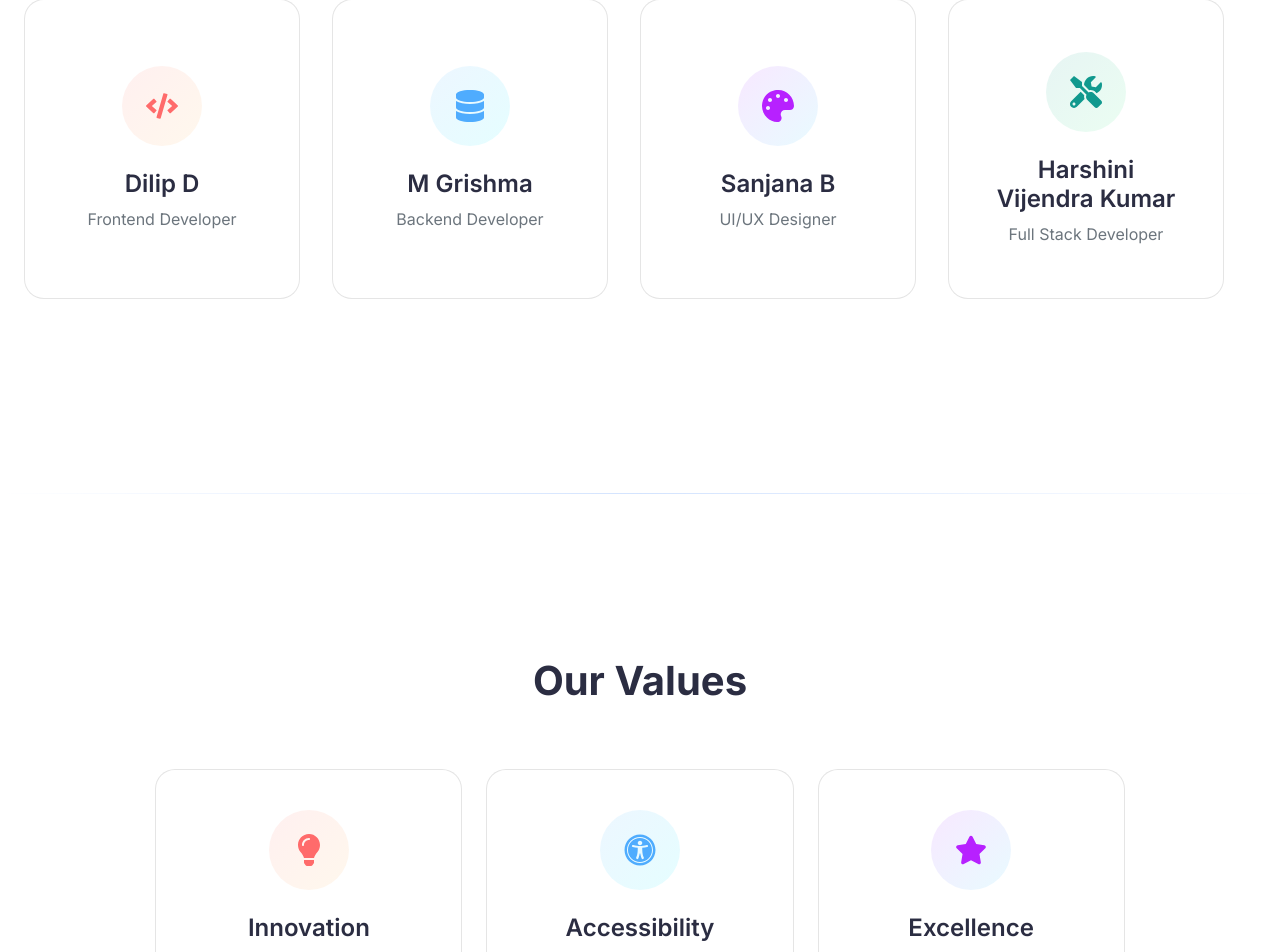
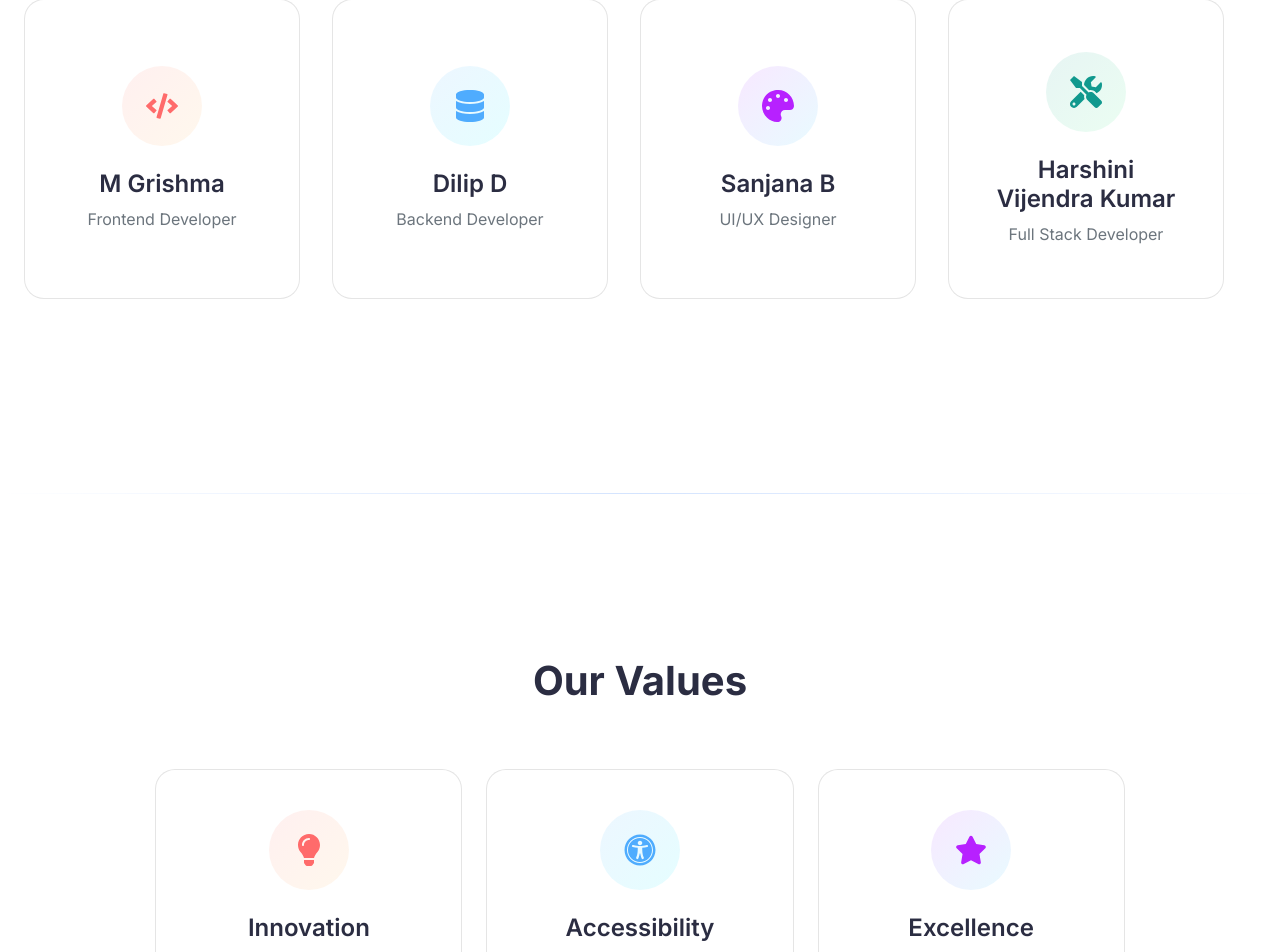
Before and after one commit to chinni-03/course-management-system, a React (Vite) app in the folder frontend/: page /about in a window 1280 px wide. Shown: the part 1268-2220 px from the top of the page. Built offline with nearby package versions, Linux system fonts and the light colour scheme.

Commit message:
favicon and about page minor changes

```diff
--- a/frontend/index.html
+++ b/frontend/index.html
@@ -2,7 +2,7 @@
 <html lang="en">
   <head>
     <meta charset="UTF-8" />
-    <link rel="icon" type="image/svg+xml" href="/vite.svg" />
+    <link rel="icon" type="image/svg+xml" href="/favicon.png" />
     <meta
       name="viewport"
       content="width=device-width, initial-scale=1.0, maximum-scale=1, user-scalable=0"
--- a/frontend/src/components/about/AboutPage.jsx
+++ b/frontend/src/components/about/AboutPage.jsx
@@ -17,13 +17,13 @@
 const AboutPage = () => {
   const teamMembers = [
     {
-      name: "Dilip D",
+      name: "M Grishma",
       role: "Frontend Developer",
       icon: FaCode,
       colorClass: "frontend",
     },
     {
-      name: "M Grishma",
+      name: "Dilip D",
       role: "Backend Developer",
       icon: FaDatabase,
       colorClass: "backend",
```
Also changed, not shown: frontend/public/favicon.png (added), 1 other file (tests, documents, lock files or other folders).
